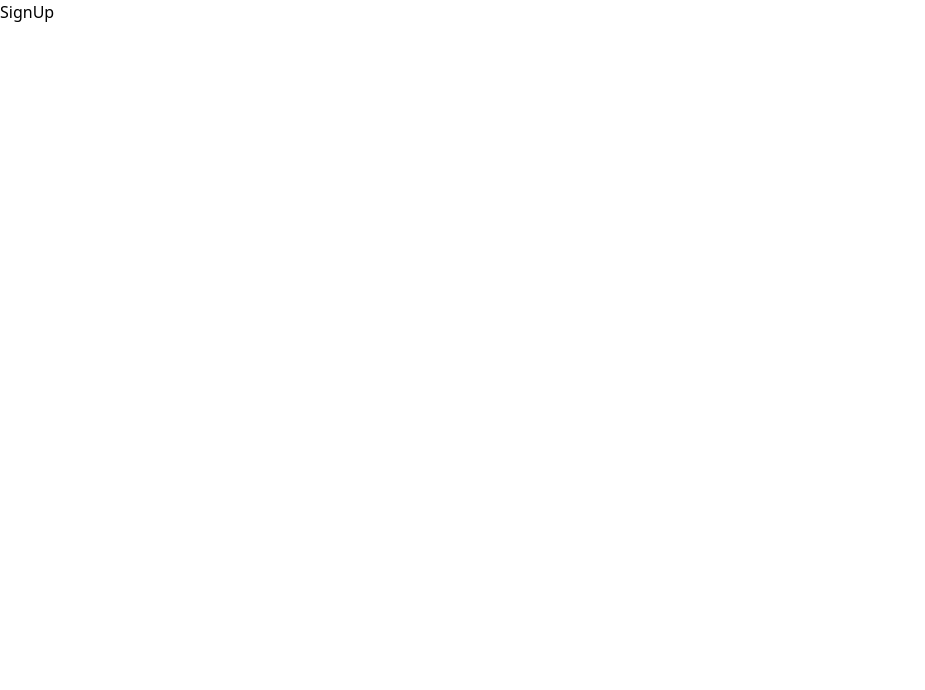
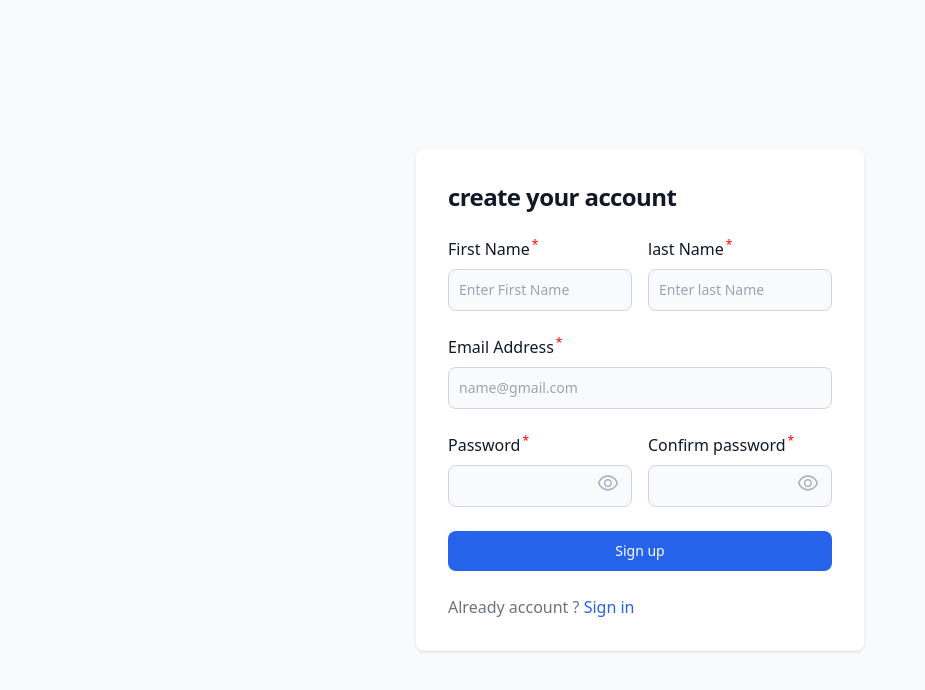
Before and after one commit to abhikhandelwalgupta/-Assignment, a React (Create React App) app: page /sign-up in a window 1280 px wide. Shown: the top 690 px of the page, without its empty margins (0-925 px from the left). Built offline with nearby package versions, Linux system fonts and the light colour scheme.

Commit message:
signup ui complete

```diff
--- a/src/componets/SignUp.jsx
+++ b/src/componets/SignUp.jsx
@@ -1,8 +1,120 @@
-import React from 'react'
+import { AiOutlineEye, AiOutlineEyeInvisible } from 'react-icons/ai';
+import React, { useState } from 'react'
+import { Link } from 'react-router-dom';
 
 const SignUp = () => {
+    const [showPassword, setShowPassword] = useState(false)
+    const [showConfrimPassowrd, setConfrimShowPassword] = useState(false)
+    const [formData, setFormData] = useState({
+        email: '',
+        password: '',
+        confrimpassword: '',
+        firstName: '',
+        lastName: ''
+    })
+
+    const { email, password, confrimpassword, firstName, lastName } = formData
+
+
+    const handleOnSubmit = (e) => {
+        e.preventDefault()
+
+        if (!email || !password || !confrimpassword || !firstName || !lastName) {
+            alert("Please Enter all fields ")
+            return
+        }
+
+    }
+
+    const handleOnChange = (e) => {
+        setFormData((prev) => ({
+            ...prev,
+            [e.target.name]: e.target.value
+        }))
+    }
+
     return (
-        <div>SignUp</div>
+        <div className='bg-gray-50 dark:bg-gray-900 h-full'>
+            <div className='flex flex-col items-center justify-center px-6 py-8 mx-auto md:h-screen lg:py-0'>
+                <div className='w-full bg-white rounded-lg shadow md:mt-0 sm:max-w-md xl:p-0  dark:border dark:bg-gray-800 dark:border-gray-700'>
+                    <div className='p-6 space-y-6 md:space-y-6 sm:p-8'>
+                        <h1 className='text-xl font-bold leading-tight tracking-tight text-gray-900 md:text-2xl'>create  your account</h1>
+                        <form className='space-y-4 md:space-y-6' onSubmit={handleOnSubmit}>
+                            <div className='flex gap-4 flex-row justify-around'>
+                                <div className='text-start'>
+                                    <label htmlFor="firstName" className='block'>
+                                        <p className='mb-2 font-medium text-base dark:text-white text-gray-900'>First Name
+                                            <sup className='text-[#FF0000] ml-0.5'>*</sup>
+                                        </p>
+
+                                        <input type='text' placeholder='Enter First Name' name='firstName' className='bg-gray-50 border border-gray-300 text-gray-900 sm:text-sm rounded-lg focus:ring-primary-600 focus:border-primary-600 block w-full p-2.5 dark:bg-gray-700 dark:border-gray-600' onChange={handleOnChange} />
+                                    </label>
+                                </div>
+                                <div>
+                                    <label htmlFor="lastName" className='block'>
+                                        <p className='mb-2 font-medium text-base dark:text-white text-gray-900'>last Name
+                                            <sup className='text-[#FF0000] ml-0.5'>*</sup>
+                                        </p>
+
+                                        <input type='text' placeholder='Enter last Name' name='lastName' id='lastName' className='bg-gray-50 border border-gray-300 text-gray-900 sm:text-sm rounded-lg focus:ring-primary-600 focus:border-primary-600 block w-full p-2.5 dark:bg-gray-700 dark:border-gray-600 ' onChange={handleOnChange} />
+                                    </label>
+                                </div>
+                            </div>
+                            <div>
+                                <label htmlFor='email' className='block   '>
+                                    <p className='mb-2 font-medium text-base dark:text-white text-gray-900'>Email Address
+                                        <sup className='text-[#FF0000] ml-0.5'>*</sup>
+                                    </p>
+                                    <input type='email' name='email' id='email' className='bg-gray-50 border border-gray-300 text-gray-900 sm:text-sm rounded-lg focus:ring-primary-600 focus:border-primary-600 block w-full p-2.5 dark:bg-gray-700 dark:border-gray-600 ' placeholder='name@gmail.com' onChange={handleOnChange} />
+                                </label>
+                            </div>
+                            <div className='flex gap-4 flex-row justify-around'>
+                                <div className='text-start'>
+                                    <label htmlFor="password" className='block relative'>
+                                        <p className='mb-2 font-medium text-base dark:text-white text-gray-900'>Password
+                                            <sup className='text-[#FF0000] ml-0.5'>*</sup>
+                                        </p>
+
+                                        <input type={`${showPassword ? "text" : "password"}`} name='password' id='password' className='bg-gray-50 border border-gray-300 text-gray-900 sm:text-sm rounded-lg focus:ring-primary-600 focus:border-primary-600 block w-full p-2.5 dark:bg-gray-700 dark:border-gray-600 ' required autoComplete='off' onChange={handleOnChange} />
+                                        <span
+                                            onClick={() => setShowPassword((prev) => !prev)}
+                                            className="absolute right-3 top-[38px]  z-[10] cursor-pointer"
+                                        >
+                                            {showPassword ? (
+                                                <AiOutlineEyeInvisible fontSize={24} fill="#AFB2BF" />
+                                            ) : (
+                                                <AiOutlineEye fontSize={24} fill="#AFB2BF" />
+                                            )}
+                                        </span>
+                                    </label>
+                                </div>
+                                <div>
+                                    <label htmlFor="confrimPassword" className='block relative'>
+                                        <p className='mb-2 font-medium text-base dark:text-white text-gray-900'>Confirm password
+                                            <sup className='text-[#FF0000] ml-0.5'>*</sup>
+                                        </p>
+
+                                        <input type={`${showConfrimPassowrd ? "text" : "password"}`} name='confrimpassword' id='confrimPassword' className='bg-gray-50 border border-gray-300 text-gray-900 sm:text-sm rounded-lg focus:ring-primary-600 focus:border-primary-600 block w-full p-2.5 dark:bg-gray-700 dark:border-gray-600 ' onChange={handleOnChange} />
+                                        <span
+                                            onClick={() => setConfrimShowPassword((prev) => !prev)}
+                                            className="absolute right-3 top-[38px]  z-[10] cursor-pointer"
+                                        >
+                                            {showConfrimPassowrd ? (
+                                                <AiOutlineEyeInvisible fontSize={24} fill="#AFB2BF" />
+                                            ) : (
+                                                <AiOutlineEye fontSize={24} fill="#AFB2BF" />
+                                            )}
+                                        </span>
+                                    </label>
+                                </div>
+                            </div>
+                            <button className='w-full text-white bg-primary-600 hover:bg-primary-700 focus:ring-4 focus:outline-none focus:ring-primary-300 font-medium rounded-lg text-sm px-5 py-2.5 text-center dark:bg-primary-600 dark:hover:bg-primary-700 dark:focus:ring-primary-800' >Sign up</button>
+                        </form>
+                        <p className='text-base font-light text-gray-500 '>Already account ? <Link to="/" className='font-medium text-primary-600 hover:underline dark:text-primary-500'>Sign in</Link></p>
+                    </div>
+                </div>
+            </div>
+        </div>
     )
 }
 
```
